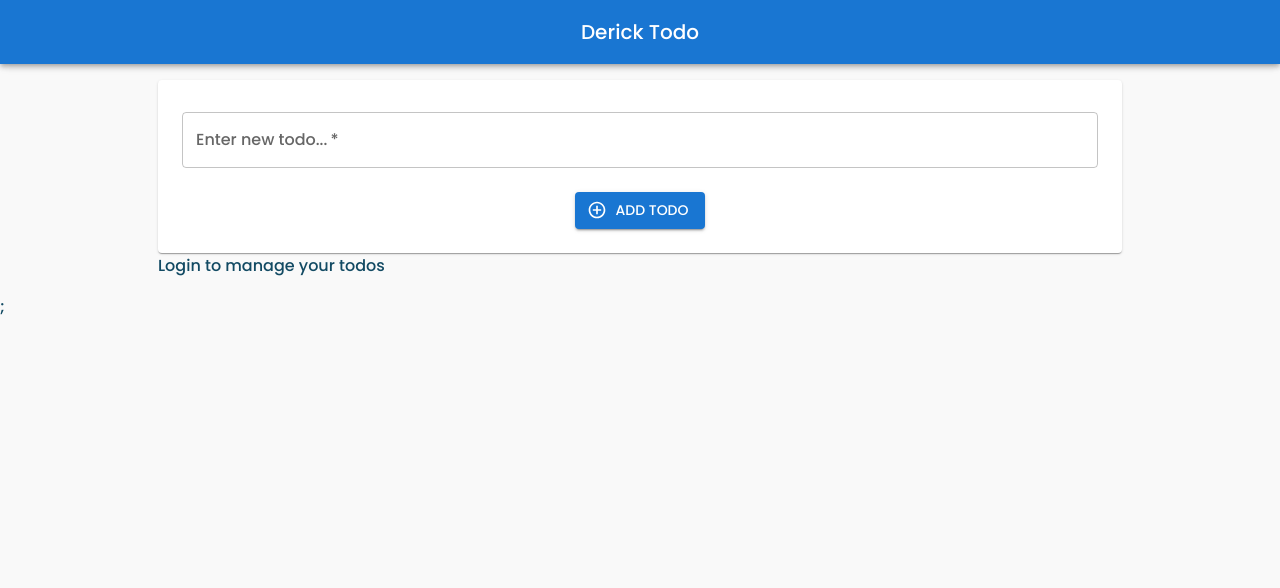
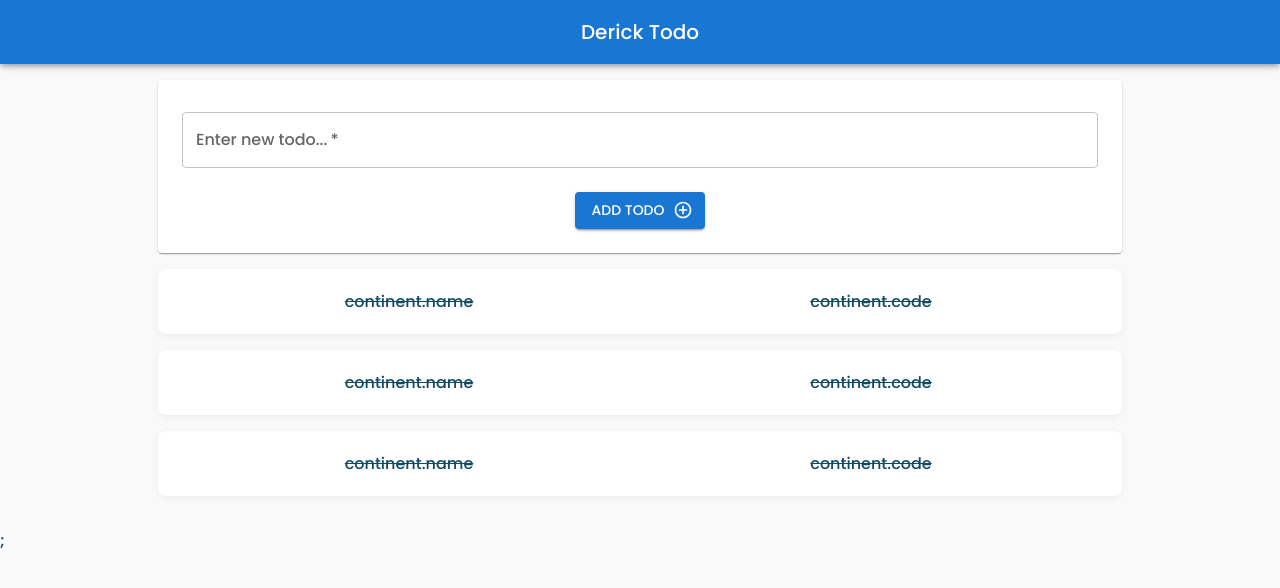
Before and after one commit to devder/todo-management, a Next.js app: page / in a window 1280 px wide. Shown: the top 588 px of the page. Built offline with nearby package versions, Linux system fonts and the light colour scheme.

Commit message:
add todoo-item

```diff
--- a/src/pages/index.tsx
+++ b/src/pages/index.tsx
@@ -3,6 +3,7 @@ import { Layout } from "app/components/layout";
 import { NewTodoForm } from "todos/components/new-todo-form";
 import { ITodo } from "todos/interfaces";
 import { AppResponse } from "app/lib/app-response";
+import { TodoList } from "todos/components/todo-list";
 
 interface Props {
   todos: ITodo[];
@@ -17,7 +18,7 @@ const Home: NextPage<Props> = ({ todos }) => {
     <Layout>
       <div className="container" style={{ margin: "auto" }}>
         <NewTodoForm />
-        Login to manage your todos
+        <TodoList />
       </div>
     </Layout>
   );
--- a/src/todos/components/new-todo-form.tsx
+++ b/src/todos/components/new-todo-form.tsx
@@ -15,7 +15,7 @@ export const NewTodoForm: React.VFC = ({}) => {
         />
       </CardContent>
       <CardActions>
-        <Button variant="contained" startIcon={<AddCircleOutline />} className={styles.todo_form_button}>
+        <Button variant="contained" endIcon={<AddCircleOutline />} className={styles.todo_form_button}>
           Add Todo
         </Button>
       </CardActions>
--- /dev/null
+++ b/src/todos/components/todo-item.tsx
@@ -0,0 +1,12 @@
+import styles from "todos/styles/todo-item.module.scss";
+
+interface TodoItemProps {}
+
+export const TodoItem: React.FC<TodoItemProps> = ({}) => {
+  return (
+    <div className={styles.continents_todo_row}>
+      <div className={styles.continents_todo_name}>{"continent.name"}</div>
+      <div className={styles.continents_todo_code}>{"continent.code"}</div>
+    </div>
+  );
+};
--- /dev/null
+++ b/src/todos/components/todo-list.tsx
@@ -0,0 +1,13 @@
+import { TodoItem } from "./todo-item";
+
+interface TodoListProps {}
+
+export const TodoList: React.FC<TodoListProps> = ({}) => {
+  return (
+    <>
+      {[1, 2, 3].map(i => {
+        return <TodoItem key={i} />;
+      })}
+    </>
+  );
+};
--- a/src/todos/styles/new-todo-form.module.scss
+++ b/src/todos/styles/new-todo-form.module.scss
@@ -4,6 +4,8 @@
   flex-direction: column;
   justify-content: center;
   align-items: center;
+  margin-bottom: 1rem;
+  box-shadow: var(--box-shadow);
 }
 
 .card_content {
--- /dev/null
+++ b/src/todos/styles/todo-item.module.scss
@@ -0,0 +1,23 @@
+.continents_todo_row {
+  display: flex;
+  padding: 20px;
+  text-align: center;
+  background-color: var(--background-color-light);
+  border-radius: 8px;
+  margin-bottom: 16px;
+  box-shadow: var(--box-shadow);
+  font-weight: 500;
+  transition: transform 200ms ease-in-out, box-shadow 200ms ease-in-out;
+
+  &:hover {
+    transform: translateY(-4px);
+    box-shadow: 0px 4px 16px rgba(0, 0, 0, 0.05);
+    cursor: pointer;
+  }
+}
+
+.continents_todo_name,
+.continents_todo_code {
+  text-decoration: line-through;
+  flex: 2;
+}
```
